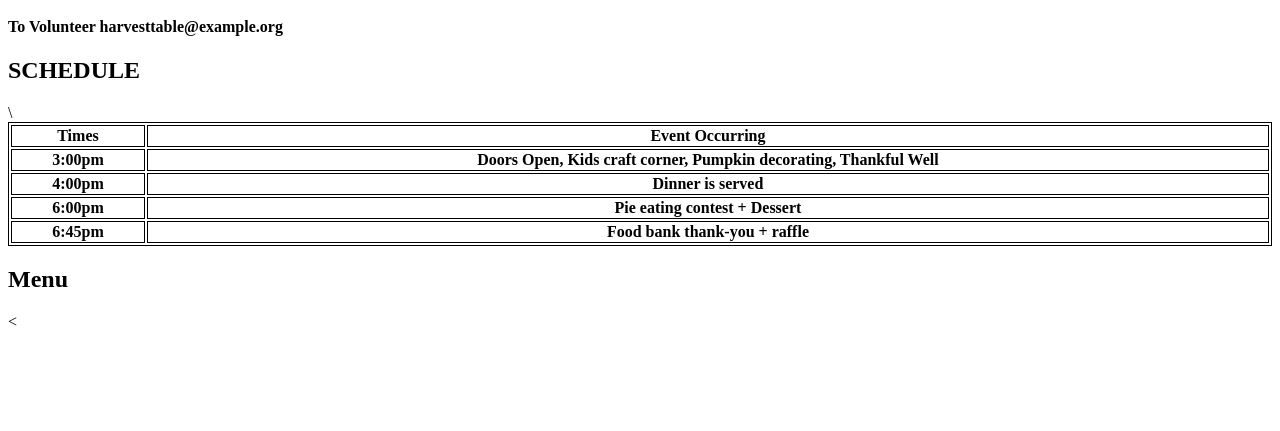
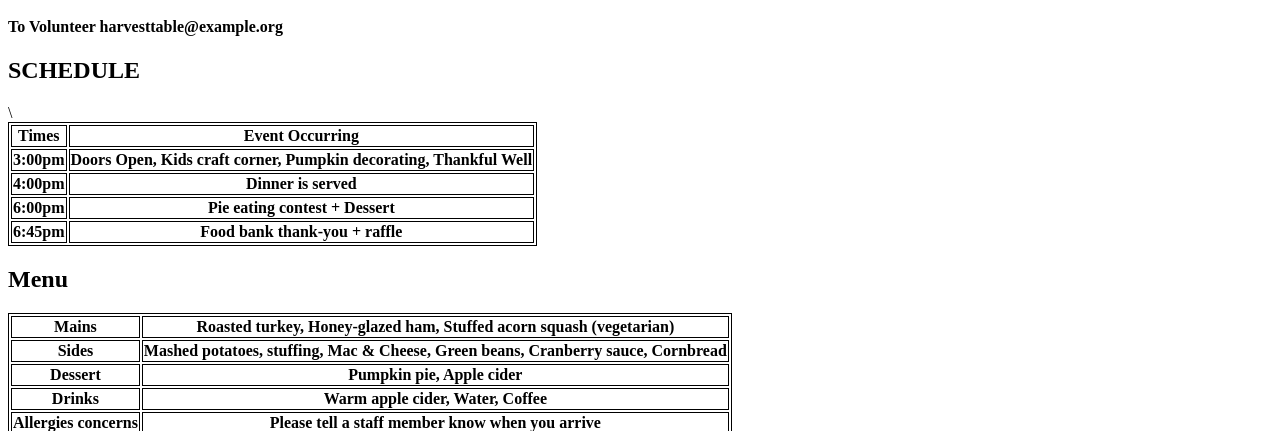
Before and after one commit to 528nrandazzo-dev/Thanksgiving, a plain HTML site: page index.html in a window 1280 px wide. Shown: the part 1095-1526 px from the top of the page. Before the commit the page ends 1434 px from the top, so only its background shows below. Drawn offline with Linux system fonts and the light colour scheme.

Commit message:
Added logo

```diff
--- a/index.html
+++ b/index.html
@@ -48,7 +48,7 @@
 
 <h2> SCHEDULE</h2>
 
-<table style="width:100%">
+<table class="Schedule">
 <tr>
 <th> Times</th>
 <th>Event Occurring</th>
@@ -72,7 +72,30 @@
 </table>
 
 <h2>Menu</h2>
-<
+<table class="Menu">
+<tr>
+<th>Mains</th>
+<th>Roasted turkey, Honey-glazed ham, Stuffed acorn squash (vegetarian)</th>
+</tr>
+<tr>
+<th>Sides </th>
+<th>Mashed potatoes, stuffing, Mac & Cheese, Green beans, Cranberry sauce, Cornbread </th>
+</tr>
+<tr>
+<th>Dessert </th>
+<th>Pumpkin pie, Apple cider </th>
+</tr>
+<tr>
+<th>Drinks </th>
+<th>Warm apple cider, Water, Coffee </th>
+</tr>
+<tr>
+<th> Allergies concerns </th>
+<th> Please tell a staff member know when you arrive</th>
+</tr>
+</table>
+
+<img src="HarvestHands_logo-400.png" alt="Harvest">
 
 
 
```
Also changed, not shown: HarvestHands_logo-400.png (added).
